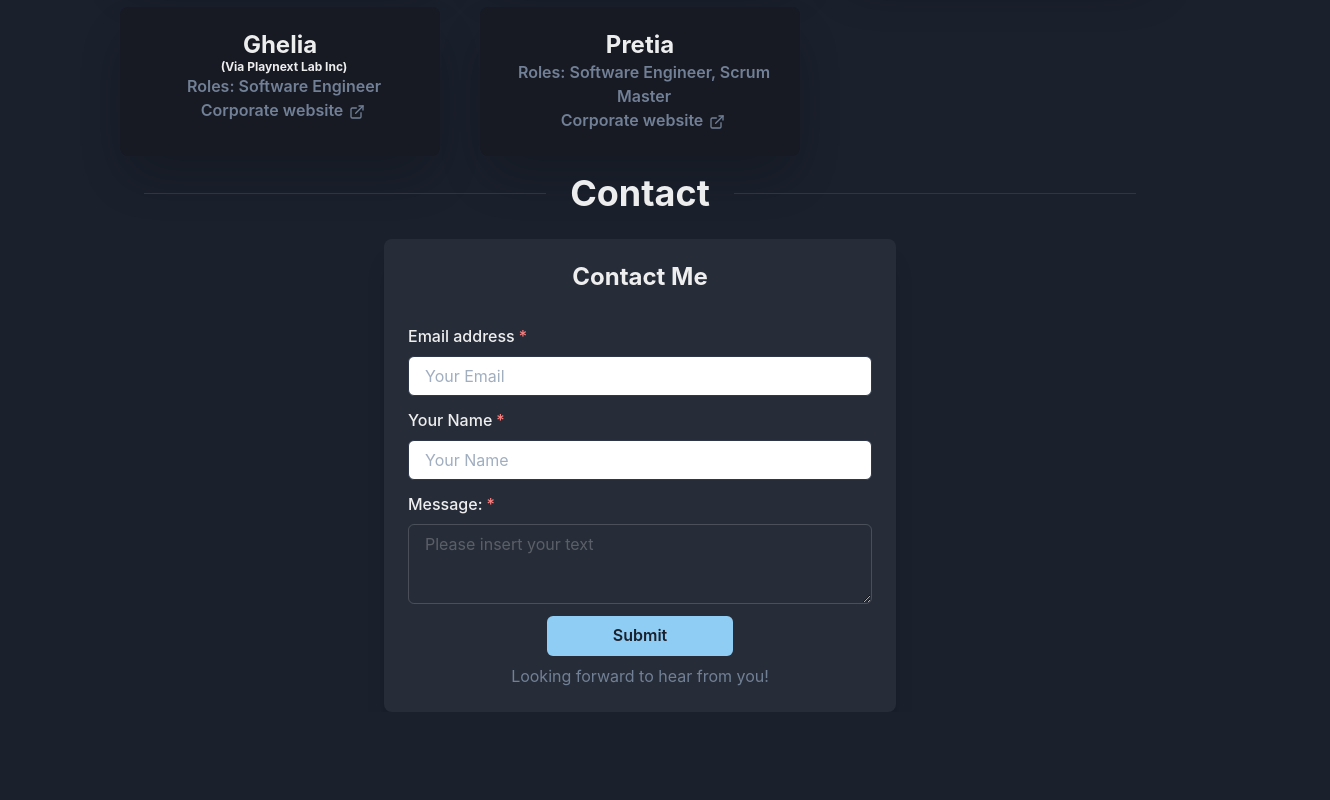
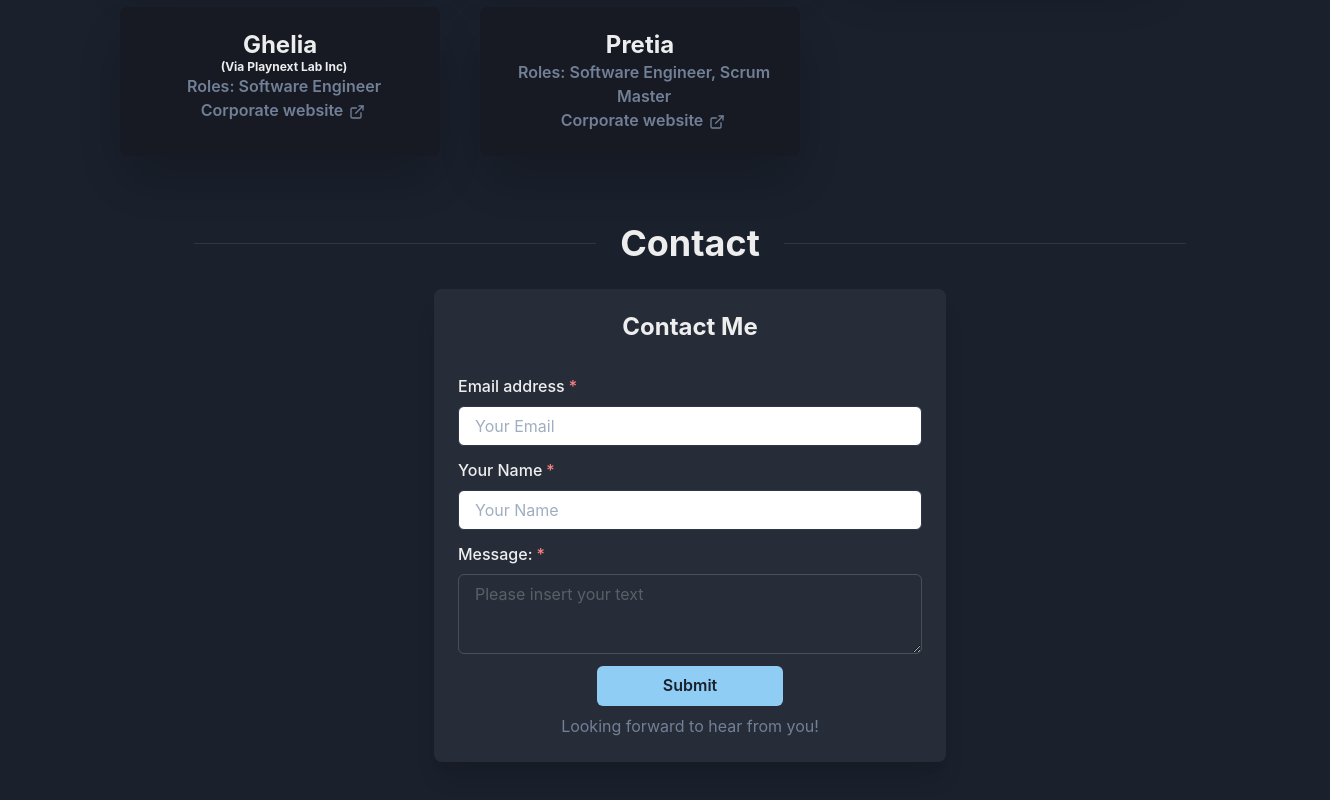
Before and after one commit to OwlNocturne/web-portofolio, a React (Create React App) app: page / in a window 1280 px wide. Shown: the part 1887-2687 px from the top of the page, 1330 px wide, since content can reach past the window. Before the commit the page ends 2599 px from the top, so only its background shows below. Built offline with nearby package versions, Linux system fonts and the light colour scheme.

Commit message:
Visual adjustments to contact.

```diff
--- a/src/components/Contact.tsx
+++ b/src/components/Contact.tsx
@@ -30,7 +30,7 @@ export default function Contact() {
     }, []);
 
     return (
-        <VStack w={"full"}>
+        <VStack w={"full"} m={[0, 50]}>
             <Seperator title={"Contact"} />
             <Flex
                 w={"full"}
```
